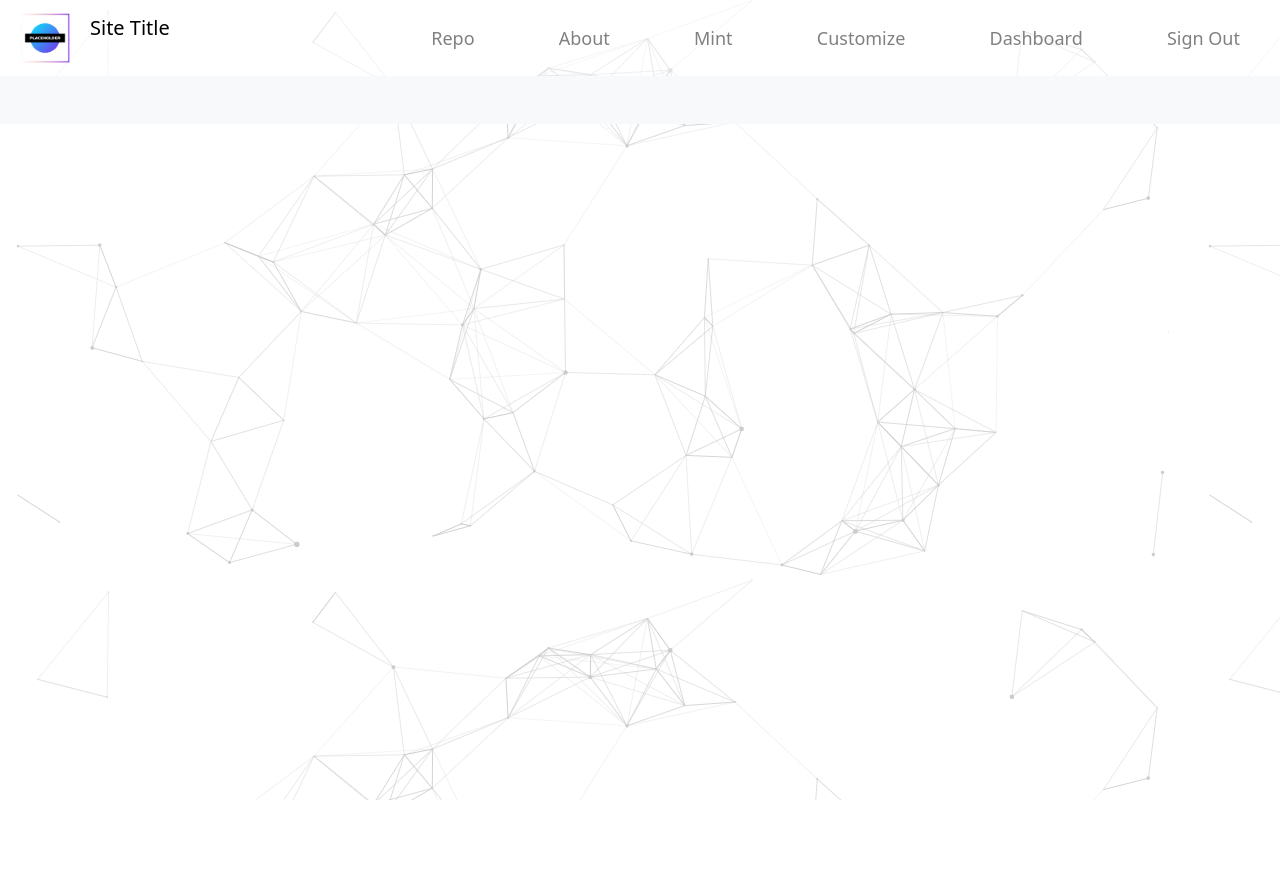
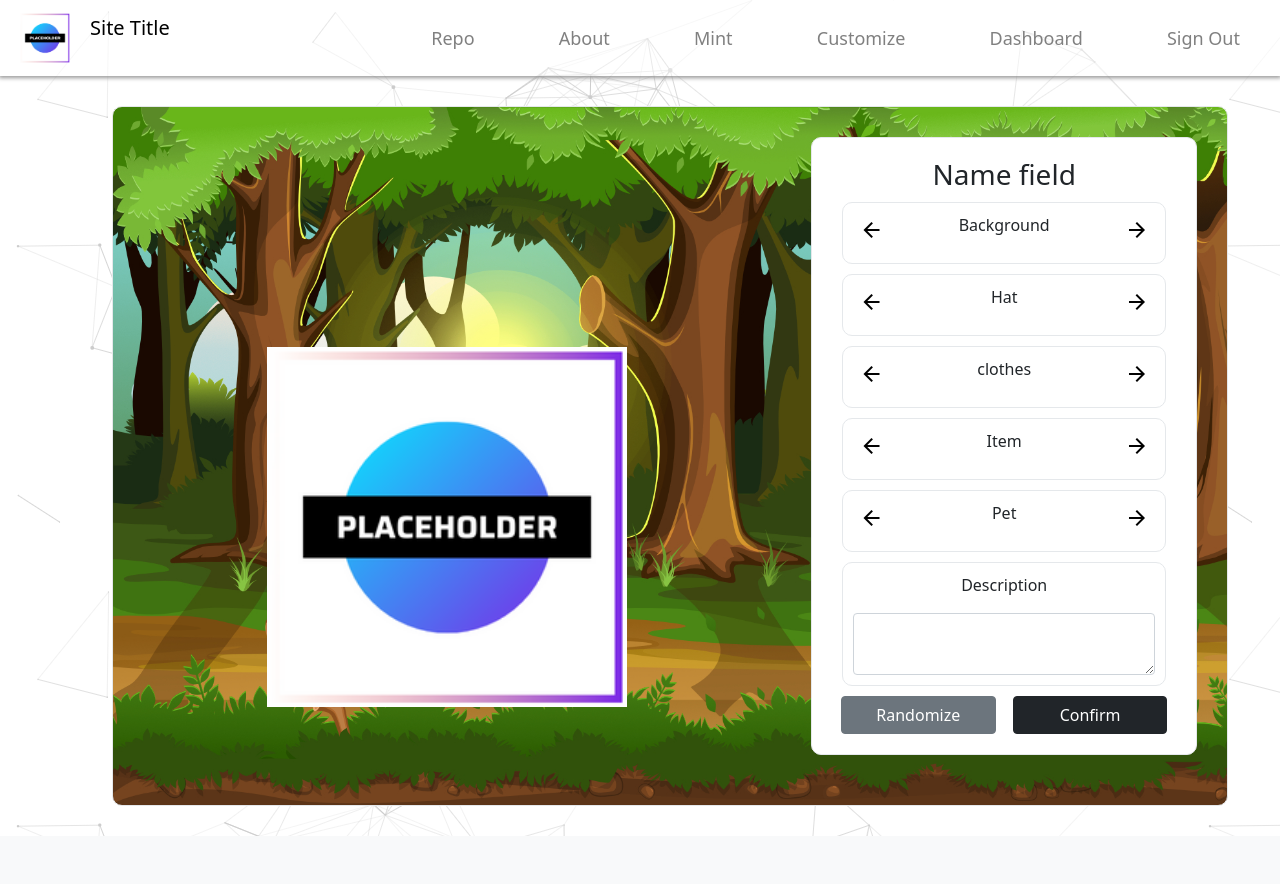
Before and after one commit to MSBivens/dnft_character_builder, a Flask app: page /customize in a window 1280 px wide. Before the commit the page ends 800 px from the top, so only its background shows below. Run offline with Flask 2, Linux system fonts and the light colour scheme.

Commit message:
customize page styling

```diff
--- /dev/null
+++ b/prototype/flask_app/static/CSS/customize.css
@@ -0,0 +1,67 @@
+.template {
+    margin: 30px;
+    width: 100%;
+    height: 700px;
+    border-radius: 10px;
+    border: 1px solid rgb(229, 232, 235);
+    display: flex;
+    background-image: url('/static/images/placeholderbackground.jpg');
+    background-size: cover;
+    background-repeat: no-repeat;
+    overflow: visible;
+}
+
+.template-view {
+    width: 60%;
+    height: 600px;
+    display: flex;
+    align-items: flex-end;
+    justify-content: center;
+}
+
+.template-selector-parent {
+    width: 40%;
+    height: 100%;
+}
+
+.template-selector {
+    margin: 30px;
+    padding: 20px;
+    border-radius: 10px;
+    border: 1px solid rgb(229, 232, 235);
+    background-color: white;
+}
+
+.template-selector div {
+    padding: 10px;
+    margin: 10px;
+    display: flex;
+    justify-content: space-between;
+    align-items: center;
+    border-radius: 10px;
+    border: 1px solid rgb(229, 232, 235);
+}
+
+
+.template-selector div button {
+    border: none;
+    background-color: transparent;
+}
+
+.form-group {
+    flex-direction: column;
+}
+
+.template-selector section {
+    display: flex;
+    justify-content: space-evenly;
+}
+.template-selector section button {
+    width: 45%;
+    margin: auto;
+}
+
+.template-selector h3 {
+    display: flex;
+    justify-content: center;
+}
--- a/prototype/flask_app/templates/customize.html
+++ b/prototype/flask_app/templates/customize.html
@@ -6,6 +6,8 @@
     <meta name="viewport" content="width=device-width, initial-scale=1.0">
     <link href="https://cdn.jsdelivr.net/npm/bootstrap@5.1.3/dist/css/bootstrap.min.css" rel="stylesheet" integrity="sha384-1BmE4kWBq78iYhFldvKuhfTAU6auU8tT94WrHftjDbrCEXSU1oBoqyl2QvZ6jIW3" crossorigin="anonymous">
     <link type="text/css" rel="stylesheet" href="{{ url_for('static',filename='CSS/style.css') }}" >
+    <link type="text/css" rel="stylesheet" href="{{ url_for('static',filename='CSS/customize.css') }}" >
+    <link href="https://fonts.googleapis.com/icon?family=Material+Icons"  rel="stylesheet">
     <title>Customize</title>
 </head>
 <body>
@@ -26,10 +28,67 @@
 
         </nav>
     </header>
-    <div class="container">
+    <main>
+        <div class="container">
+            <div class="template">
+                <div class="template-view">
+                    <img src="{{ url_for('static',filename='images/placeholder.png') }}" width="auto" height="60%">
+                </div>
+                <div class="template-selector-parent">
+                    <form>
+                        <div class="template-selector">
+                            <h3>Name field</h3>
+                            <div class="background">
+                                <button><i class="material-icons">arrow_back</i></button>
 
-    </div>
-    <main></main>
+                                <p>Background</p>
+                                <button><i class="material-icons">arrow_forward</i></button>
+
+                            </div>
+                            <div class="hat">
+                                <button><i class="material-icons">arrow_back</i></button>
+
+                                <p>Hat</p>
+                                <button><i class="material-icons">arrow_forward</i></button>
+
+                            </div>
+                            <div class="clothes">
+                                <button><i class="material-icons">arrow_back</i></button>
+
+                                <p>clothes</p>
+                                <button><i class="material-icons">arrow_forward</i></button>
+
+                            </div>
+                            <div class="item">
+                                <button><i class="material-icons">arrow_back</i></button>
+
+                                <p>Item</p>
+                                <button><i class="material-icons">arrow_forward</i></button>
+
+                            </div>
+                            <div class="pet">
+                                <button><i class="material-icons">arrow_back</i></button>
+
+                                <p>Pet</p>
+                                <button><i class="material-icons">arrow_forward</i></button>
+
+                            </div>
+                            <div class="form-group">
+                                <p>Description</p>
+                                <textarea class="form-control" id="description" rows="2"></textarea>
+                            </div>
+                            <section>
+                                <button class="btn btn-secondary">Randomize</button>
+                                <button class="btn btn-dark">Confirm</button>
+                            </section>
+
+                        </div>
+                    </form>
+                </div>
+
+            </div>
+        </div>
+    </main>
     <footer class="text-center text-lg-start bg-light text-muted">
         <section class="d-flex justify-content-center justify-content-lg-between p-4">
 
```
Also changed, not shown: prototype/flask_app/static/CSS/dashboard.css (+52 -3 lines), prototype/flask_app/templates/dashboard.html (+14 -4 lines), prototype/flask_app/static/images/placeholderbackground.jpg (added).
